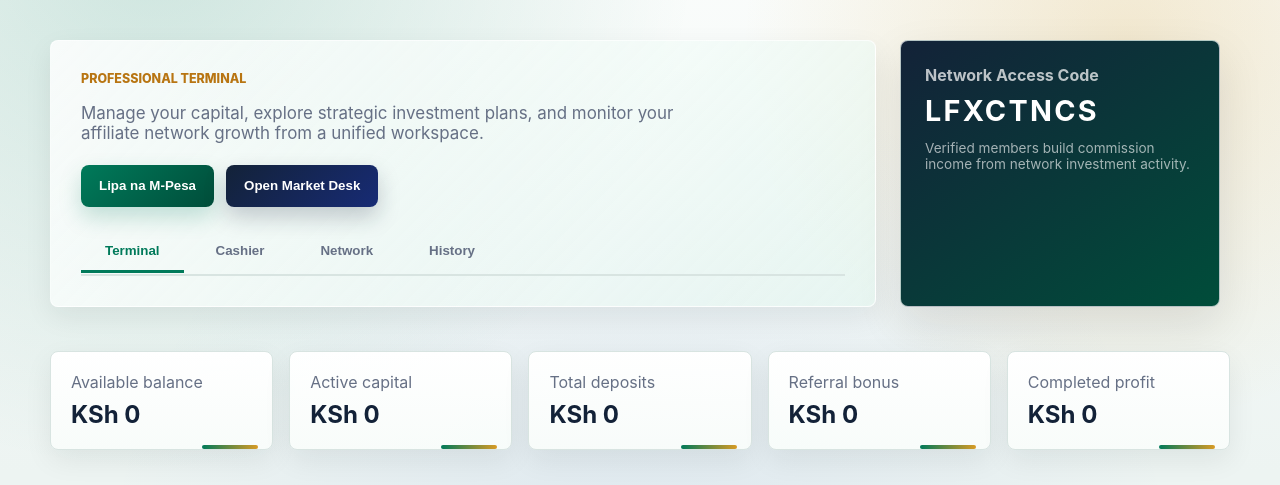
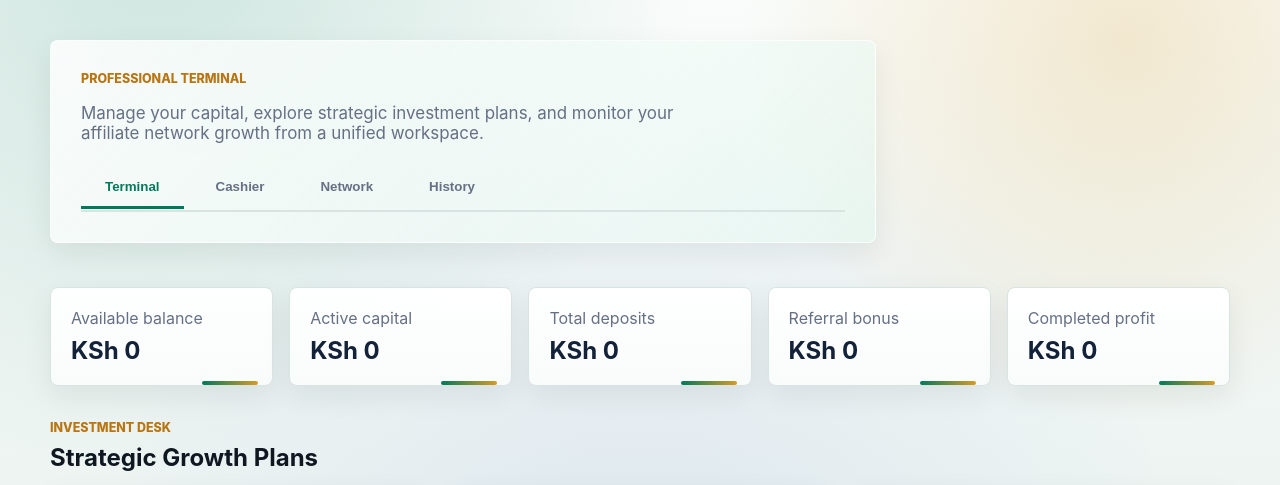
Before and after one commit to Vinniewizard/HelaVest, a Django app: page / in a window 1280 px wide. Shown: the part 72-557 px from the top of the page. Run offline with Django 5.2, Linux system fonts and the light colour scheme; the visitor is signed in with stand-in values (Sample User, id 1); data comes from the database, SQL or seed files in the repository; data that the repository does not hold is empty.

Commit message:
Refine: UI cleanup, fixed viewport, and admin-approved deposit system

```diff
--- a/accounts/views.py
+++ b/accounts/views.py
@@ -99,5 +99,10 @@ def dashboard(request):
         },
         "deposit_form": DepositForm(initial={"phone": request.user.phone}),
         "withdraw_form": WithdrawalForm(initial={"phone": request.user.phone}),
+        "has_pending_deposit": Transaction.objects.filter(
+            user=request.user,
+            transaction_type=Transaction.Type.DEPOSIT,
+            status=Transaction.Status.PENDING
+        ).exists(),
     }
     return render(request, "dashboard/index.html", context)
--- a/templates/base.html
+++ b/templates/base.html
@@ -3,7 +3,7 @@
 <html lang="en">
 <head>
     <meta charset="utf-8">
-    <meta name="viewport" content="width=device-width, initial-scale=1">
+    <meta name="viewport" content="width=device-width, initial-scale=1.0, maximum-scale=1.0, user-scalable=no">
     <title>{% block title %}HelaVest{% endblock %}</title>
     <link rel="stylesheet" href="{% static 'css/styles.css' %}">
 </head>
--- a/templates/dashboard/index.html
+++ b/templates/dashboard/index.html
@@ -5,10 +5,6 @@
     <div>
         <p class="eyebrow">Professional Terminal</p>
         <p class="hero-copy" style="max-width: 600px;">Manage your capital, explore strategic investment plans, and monitor your affiliate network growth from a unified workspace.</p>
-        <div class="hero-actions">
-            <button class="button" onclick="switchTab('cashier')">Lipa na M-Pesa</button>
-            <button class="button secondary" onclick="switchTab('terminal')">Open Market Desk</button>
-        </div>
         <div class="dashboard-tabs">
             <button class="tab-btn active" data-tab="terminal">Terminal</button>
             <button class="tab-btn" data-tab="cashier">Cashier</button>
@@ -16,11 +12,6 @@
             <button class="tab-btn" data-tab="history">History</button>
         </div>
     </div>
-    <aside class="dashboard-brief" style="background: linear-gradient(145deg, var(--navy) 0%, #004d3a 100%);">
-        <span>Network Access Code</span>
-        <strong>{{ user.referral_code }}</strong>
-        <p style="font-size: 0.85rem; opacity: 0.8;">Verified members build commission income from network investment activity.</p>
-    </aside>
 </section>
 
 {% include "dashboard/sections/terminal.html" %}
```
Also changed, not shown: payments/views.py (+13 -2 lines).
